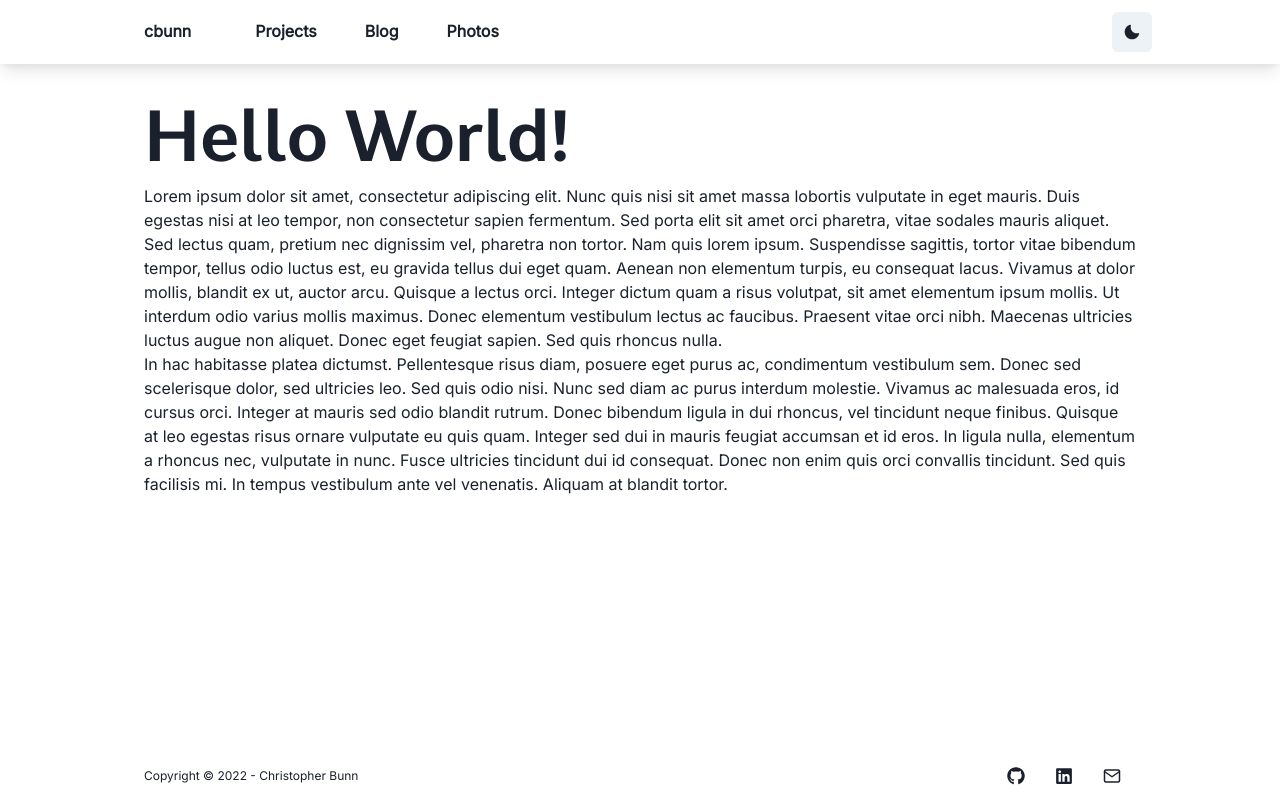
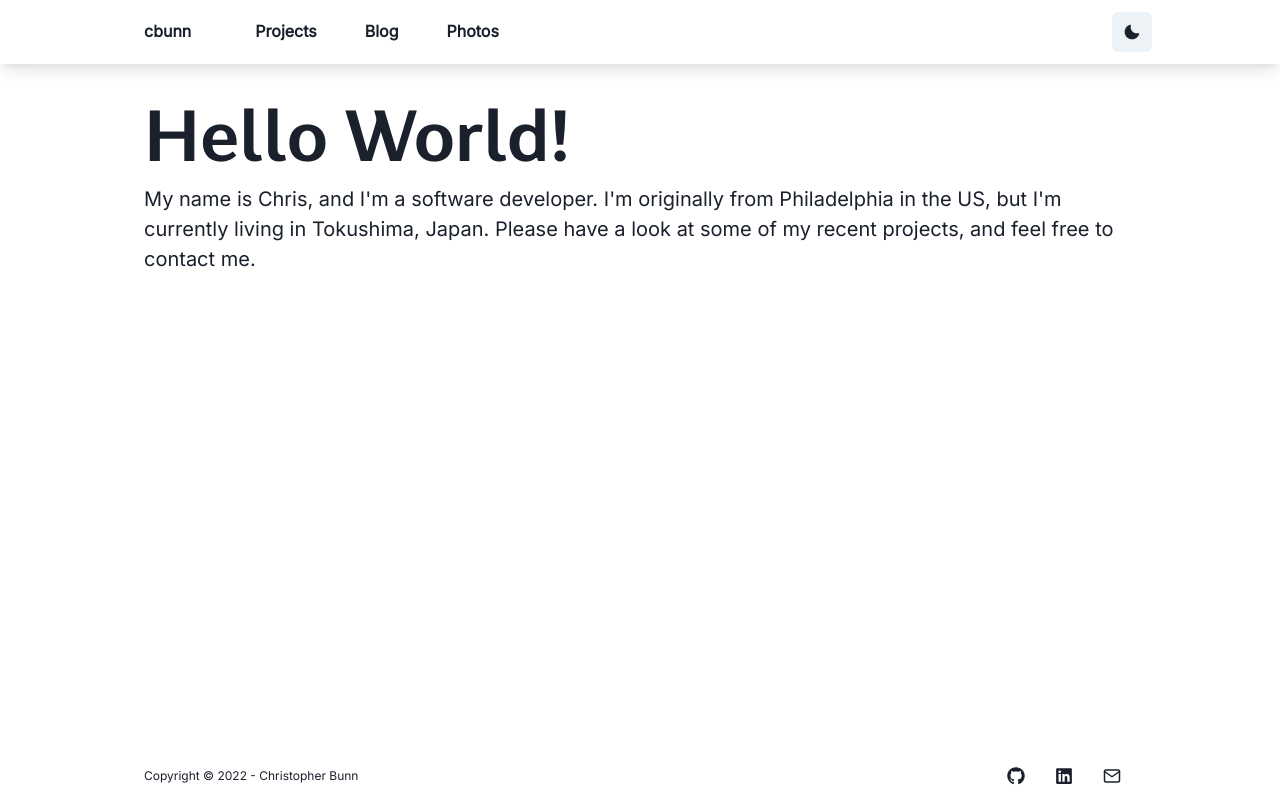
Before and after one commit to cbunn81/cbunn-portfolio, a Next.js app: page / in a window 1280 px wide. Built offline with nearby package versions, Linux system fonts and the light colour scheme.

Commit message:
Replace dummy text with the starting point for a real introduction.

```diff
--- a/src/pages/index.tsx
+++ b/src/pages/index.tsx
@@ -40,34 +40,11 @@ const Index = () => (
         <Heading size={"4xl"} my={[2, 4]}>
           Hello World!
         </Heading>
-        <Text>
-          Lorem ipsum dolor sit amet, consectetur adipiscing elit. Nunc quis
-          nisi sit amet massa lobortis vulputate in eget mauris. Duis egestas
-          nisi at leo tempor, non consectetur sapien fermentum. Sed porta elit
-          sit amet orci pharetra, vitae sodales mauris aliquet. Sed lectus quam,
-          pretium nec dignissim vel, pharetra non tortor. Nam quis lorem ipsum.
-          Suspendisse sagittis, tortor vitae bibendum tempor, tellus odio luctus
-          est, eu gravida tellus dui eget quam. Aenean non elementum turpis, eu
-          consequat lacus. Vivamus at dolor mollis, blandit ex ut, auctor arcu.
-          Quisque a lectus orci. Integer dictum quam a risus volutpat, sit amet
-          elementum ipsum mollis. Ut interdum odio varius mollis maximus. Donec
-          elementum vestibulum lectus ac faucibus. Praesent vitae orci nibh.
-          Maecenas ultricies luctus augue non aliquet. Donec eget feugiat
-          sapien. Sed quis rhoncus nulla.
-        </Text>
-
-        <Text>
-          In hac habitasse platea dictumst. Pellentesque risus diam, posuere
-          eget purus ac, condimentum vestibulum sem. Donec sed scelerisque
-          dolor, sed ultricies leo. Sed quis odio nisi. Nunc sed diam ac purus
-          interdum molestie. Vivamus ac malesuada eros, id cursus orci. Integer
-          at mauris sed odio blandit rutrum. Donec bibendum ligula in dui
-          rhoncus, vel tincidunt neque finibus. Quisque at leo egestas risus
-          ornare vulputate eu quis quam. Integer sed dui in mauris feugiat
-          accumsan et id eros. In ligula nulla, elementum a rhoncus nec,
-          vulputate in nunc. Fusce ultricies tincidunt dui id consequat. Donec
-          non enim quis orci convallis tincidunt. Sed quis facilisis mi. In
-          tempus vestibulum ante vel venenatis. Aliquam at blandit tortor.
+        <Text fontSize="xl">
+          My name is Chris, and I'm a software developer. I'm originally from
+          Philadelphia in the US, but I'm currently living in Tokushima, Japan.
+          Please have a look at some of my recent projects, and feel free to
+          contact me.
         </Text>
       </Container>
       <Footer />
```
